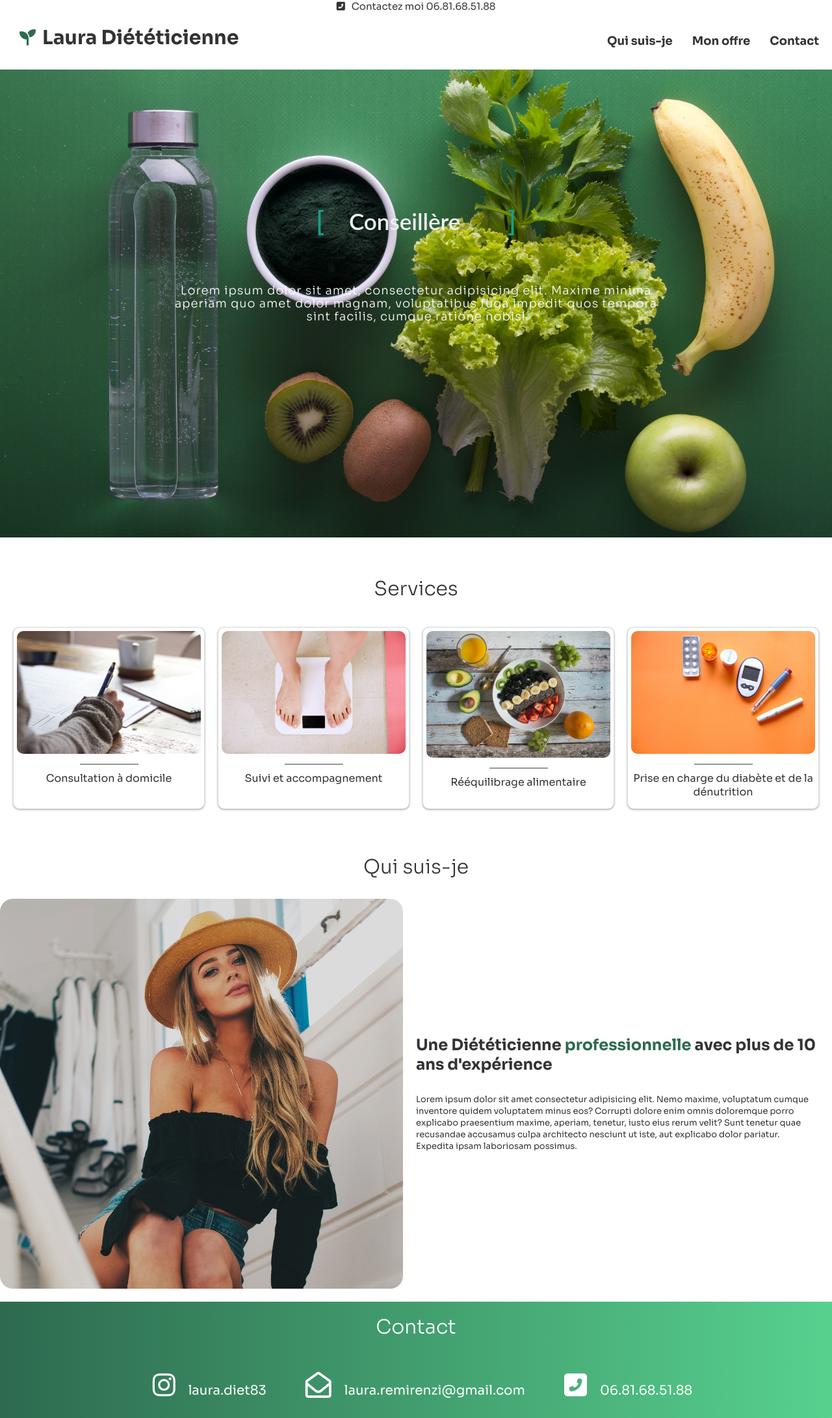
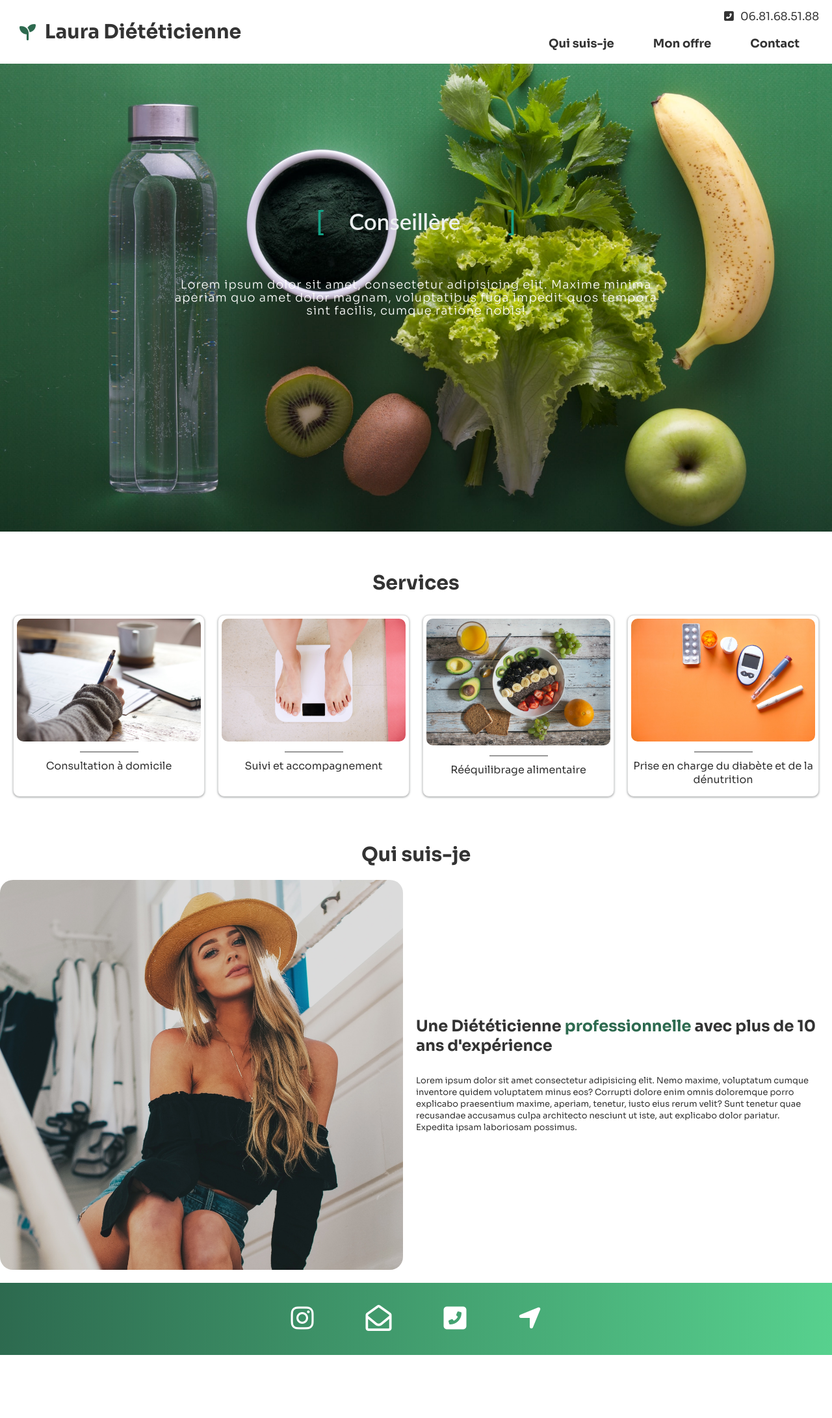
Before and after one commit to lenoira/laura-diet, a plain HTML site: page index.html in a window 1280 px wide. Shown: the whole page at 65% size. After the commit the page ends 2085 px from the top, so only its background shows below. Drawn offline with Linux system fonts and the light colour scheme.

Commit message:
Maj inspi

```diff
--- a/index.html
+++ b/index.html
@@ -9,7 +9,8 @@
     <meta property="og:description" content="Mincir intelligemment et stabiliser son poids de forme c’est possible avec Laura Remirenzi diététicienne nutritionniste à Toulon" />
     <link rel="stylesheet" href="css/variables.css">
     <link rel="stylesheet" href="css/style.css">
-    <link href="https://fonts.googleapis.com/css2?family=Open+Sans:wght@300;400;700&family=Sora:wght@300;400;700&display=swap" rel="stylesheet">    <script src="https://kit.fontawesome.com/2cbf2089c2.js" crossorigin="anonymous"></script>
+    <link href="https://fonts.googleapis.com/css2?family=Open+Sans:wght@300;400;700&family=Sora:wght@300;400;700&display=swap" rel="stylesheet">
+    <script src="https://kit.fontawesome.com/2cbf2089c2.js" crossorigin="anonymous"></script>
     <title>Laura Diététicienne</title>
     <!-- Global site tag (gtag.js) - Google Analytics -->
     <script async src="https://www.googletagmanager.com/gtag/js?id=G-H10SDZ6BNW"></script>
@@ -23,19 +24,21 @@
 </head>
 <body>
 <div class="vp-container">
-    <div class="contactus">
-        <a href="tel:+33681685188"><i class="fas fa-phone-square-alt"></i>Contactez moi 06.81.68.51.88</a>
-    </div>
     <header>
-        <h2 class="vp-logo">
+        <h2 class="logo">
             <i class="fas fa-seedling"></i>
-            <a href="index.html"><span>L</span>aura <span>D</span>iététicienne</a>
+            <a href="index.html"><span>L</span>aura Diététicienne</a>
         </h2>
-        <ul>
-            <li><a href="#team">Qui suis-je</a></li>
-            <li><a href="#offer">Mon offre</a></li>
-            <li><a href="#contact">Contact</a></li>
-        </ul>
+        <nav>
+            <div class="contactus">
+                <a href="tel:+33681685188"><i class="fas fa-phone-square-alt"></i>06.81.68.51.88</a>
+            </div>
+            <ul>
+                <li><a href="#team">Qui suis-je</a></li>
+                <li><a href="#offer">Mon offre</a></li>
+                <li><a href="#contact">Contact</a></li>
+            </ul>
+        </nav>
     </header>
     <section class="vp">
         <div class="vp-content">
@@ -99,16 +102,19 @@
      </div>
     </section>
     <section id="contact" class="contact">
-        <h2 class="title">Contact</h2>
+        <!-- <h2 class="title">Contact</h2> -->
         <div class="social-container">
             <div class="social">
-                <a href="https://instagram.com/laura.diet83?utm_medium=copy_link"><i class="fab fa-instagram"></i>laura.diet83</a>
+                <a href="https://instagram.com/laura.diet83?utm_medium=copy_link"><i class="fab fa-instagram"></i></a>
             </div>
             <div class="social">
-                <a href="mailto:laura.remirenzi@gmail.com"><i class="far fa-envelope-open"></i>laura.remirenzi@gmail.com</a>
+                <a href="mailto:laura.remirenzi@gmail.com"><i class="far fa-envelope-open"></i></a>
             </div>
             <div class="social">
-                <a href="tel:+33681685188"><i class="fas fa-phone-square-alt"></i>06.81.68.51.88</a>
+                <a href="tel:+33681685188"><i class="fas fa-phone-square-alt"></i></a>
+            </div>
+            <div class="social">
+                <a href="https://goo.gl/maps/KT1YJzErrx6CzwyB9"><i class="fas fa-location-arrow"></i></a>
             </div>
         </div>
     </section>
--- a/scss/style.scss
+++ b/scss/style.scss
@@ -27,30 +27,49 @@ header {
       }
     }
   }
-  ul {
-    display: flex;
-    flex-flow: row nowrap;
-    font-size: 1.8rem;
-    li {
-      margin: auto;
-      padding-left: 3rem;
-      font-weight: 600;
-    }
-  }
   @include xs {
     flex-flow: column;
     padding: 0.2;
   }
 }
-.vp-logo {
-  font-size: 1.8rem;
+nav {
+  display: flex;
+  flex-direction: column;
+  justify-content: space-between;
+  ul {
     display: flex;
     flex-flow: row nowrap;
-  align-items: center;
+    font-size: 1.8rem;
+    padding: 1rem 0rem;
+    li {
+      // margin: auto;
+      padding: 0rem 3rem;
+      font-weight: 600;
+      @include xs {
+        padding: 0rem 1rem;
+      }
+    }
+  }
+}
+.logo {
+  font-size: 1.8rem;
+  margin: 2rem 0rem;
   i {
     color: var(--primary);
     margin: 0rem 1rem;
     font-size: 2.5rem;
+  }
+}
+.contactus {
+  font-size: 1.7rem;
+  text-align: right;
+  color: var(--primary);
+  padding: 0.5rem 0rem;
+  i {
+    padding-right: 1rem;
+  }
+  @include xs {
+    display: none;
   }
 }
 .vp {
@@ -107,12 +126,12 @@ header {
   box-shadow: var(--shadow-1);
 }
 .title {
-  font-weight: 200;
+  // font-weight: 200;
   font-size: 3rem;
-  margin-bottom: 3rem;
+  // margin-bottom: 2rem;
   text-align: center;
   @include xs {
-    margin-bottom: 1rem;
+    // margin-bottom: 1rem;
   }
 }
 .offer-elem-img {
@@ -167,11 +186,11 @@ header {
   text-align: center;
   background: linear-gradient(to right, var(--primary), var(--light));
   color: white;
-  // Fix Header
-  // position: sticky;
-  // top: 90%;
   @include xs {
     padding: 0rem 1rem;
+    position: fixed;
+    bottom: 0;
+    width: 100%;
   }
 }
 .social-container {
@@ -179,35 +198,22 @@ header {
   flex-direction: row;
   justify-content: center;
   @include xs {
-    flex-flow: column;
+    // flex-flow: column;
   }
 }
 .social {
   margin: 2rem 2rem;
+  a {
+    color: white;
+    font-size: 4rem;
+    display: block;
+    margin: 0;
     i {
-    font-size: 4rem;
       padding: 0 2rem;
       @include xs {
-      font-size: 2rem;
         padding: 0 1rem;
         margin: 0rem 0.2rem;
       }
     }
-  a {
-    color: white;
-    font-size: 2rem;
-    display: block;
-    margin: 0;
   }
 }
-.contactus {
-  font-size: 1.5rem;
-  margin: 0;
-  text-align: center;
-  padding: 0;
-  color: var(--primary);
-  i {
-    padding-right: 1rem;
-    font-size: 1.5rem;
-  }
-}
```
Also changed, not shown: css/style.css, 1 other file. Lines whose indentation alone changed are shown as unchanged.
